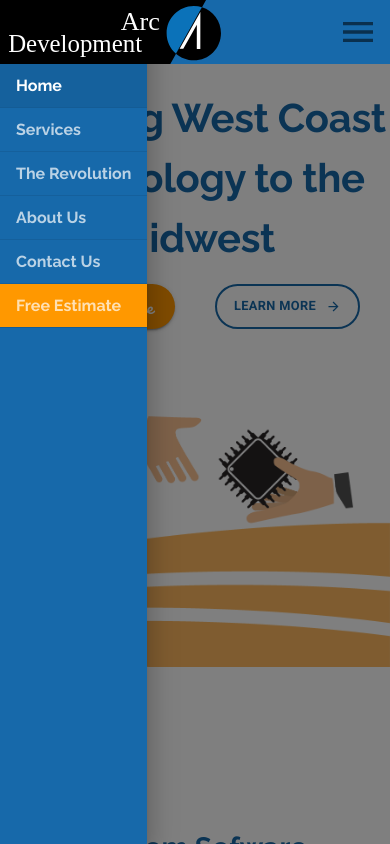
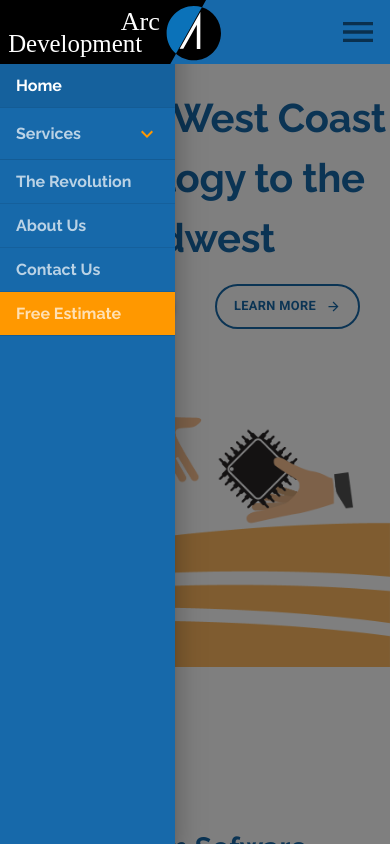
Before and after one commit to samandar-boymurodov/Arc-Development, a React (Create React App) app: page / in a window 390 px wide. Both pictures are taken after a click on the button 358 px from the left and 32 px from the top of the page. Shown: the top 844 px of the page. Built offline with nearby package versions, Linux system fonts and the light colour scheme.

Commit message:
Accordion menu selection is added

```diff
--- a/src/components/UI/Header.js
+++ b/src/components/UI/Header.js
@@ -19,8 +19,12 @@ import {
   ListItem,
   List,
   ListItemText,
+  Grid,
+  ExpansionPanel,
+  ExpansionPanelSummary,
+  ExpansionPanelDetails,
 } from "@material-ui/core";
-
+import ExpandMore from "@material-ui/icons/ExpandMore";
 import logo from "../../assets/logo.svg";
 import { Links } from "../Utils/Links";
 import { serviceMenuOptions } from "../Utils/serviceMenuOptions";
@@ -41,6 +45,25 @@ function ElevationScroll(props) {
 const useStyles = makeStyles((theme) => ({
   appBar: {
     zIndex: theme.zIndex.modal + 1,
+  },
+  expanded: {
+    backgroundColor: theme.palette.primary.main,
+    borderBottom: "1px solid rgba(0, 0, 0, 0.12)",
+    "&.Mui-expanded": {
+      margin: 0,
+    },
+    "&:before": {
+      backgroundColor: "transparent",
+    },
+  },
+  exSummary: {
+    "&:hover": {
+      backgroundColor: "rgb(0, 0, 0, 0.04)",
+    },
+  },
+  expansioDetails: {
+    padding: 0,
+    paddingLeft: "16px",
   },
   barMargin: {
     ...theme.mixins.toolbar,
@@ -141,7 +164,6 @@ export default function Header({ tab, setTab, serviceOp, setServiceOp }) {
     setServiceOp(index);
   };
   React.useEffect(() => {
-    console.log(serviceOp, tab);
     switch (history.location.pathname) {
       case Links.home:
         setTab(0);
@@ -178,7 +200,7 @@ export default function Header({ tab, setTab, serviceOp, setServiceOp }) {
     }
   }, [setTab, history.location.pathname, serviceOp, setServiceOp, tab]);
 
-  const classes = useStyles();
+  const classes = useStyles(tab);
 
   const routes = [
     {
@@ -216,7 +238,7 @@ export default function Header({ tab, setTab, serviceOp, setServiceOp }) {
       >
         {routes.map((route, index) => (
           <Tab
-            key={index}
+            key={route.label + " " + index}
             className={classes.tab}
             label={route.label}
             component={Link}
@@ -299,7 +321,83 @@ export default function Header({ tab, setTab, serviceOp, setServiceOp }) {
       >
         <div className={classes.barMargin} />
         <List disablePadding>
-          {routes.map((route, index) => (
+          {routes.map((route, index) =>
+            route.label === "Services" ? (
+              <ExpansionPanel
+                elevation={0}
+                classes={{ root: classes.expanded }}
+                key={route.label + " " + index * 5}
+              >
+                <ExpansionPanelSummary
+                  style={{
+                    backgroundColor:
+                      tab == 1 ? "rgba(0, 0, 0, 0.08)" : undefined,
+                  }}
+                  className={classes.exSummary}
+                  expandIcon={<ExpandMore color="secondary" />}
+                >
+                  <ListItemText
+                    onClick={(e) => {
+                      setTab(1);
+                      setDrawerOpen(false);
+                      setServiceOp(0);
+                      toggleDrawer(false)(e);
+                    }}
+                    className={classes.drawerItem}
+                    style={{ opacity: tab === 1 ? 1 : undefined }}
+                    disableTypography
+                  >
+                    <Link
+                      to={route.link}
+                      style={{ textDecoration: "none", color: "inherit" }}
+                    >
+                      {route.label}
+                    </Link>
+                  </ListItemText>
+                </ExpansionPanelSummary>
+                <ExpansionPanelDetails
+                  classes={{ root: classes.expansioDetails }}
+                >
+                  <Grid container direction="column">
+                    {[
+                      ...serviceMenuOptions.slice(1, serviceMenuOptions.length),
+                    ].map((option, index) => (
+                      <Grid item key={option.name}>
+                        <ListItem
+                          divider={
+                            option.name === "Website Development" ? false : true
+                          }
+                          button
+                          component={Link}
+                          to={option.link}
+                          onClick={(e) => {
+                            setServiceOp(index + 1);
+                            setDrawerOpen(false);
+                            toggleDrawer(false)(e);
+                          }}
+                          selected={serviceOp === index + 1 && tab === 1}
+                          classes={{
+                            selected: classes.drawerSelectedItem,
+                            root: classes.drawerItem,
+                          }}
+                        >
+                          <ListItemText disableTypography>
+                            {option.name
+                              .split(" ")
+                              .filter((word) => word !== "Development")
+                              .join(" ")}
+                            <br />
+                            <span style={{ fontSize: "0.75rem" }}>
+                              Development
+                            </span>
+                          </ListItemText>
+                        </ListItem>
+                      </Grid>
+                    ))}
+                  </Grid>
+                </ExpansionPanelDetails>
+              </ExpansionPanel>
+            ) : (
               <ListItem
                 key={index}
                 divider
@@ -319,7 +417,8 @@ export default function Header({ tab, setTab, serviceOp, setServiceOp }) {
               >
                 <ListItemText disableTypography>{route.label}</ListItemText>
               </ListItem>
-          ))}
+            )
+          )}
           <ListItem
             divider
             button
```
Lines whose indentation alone changed are shown as unchanged.
